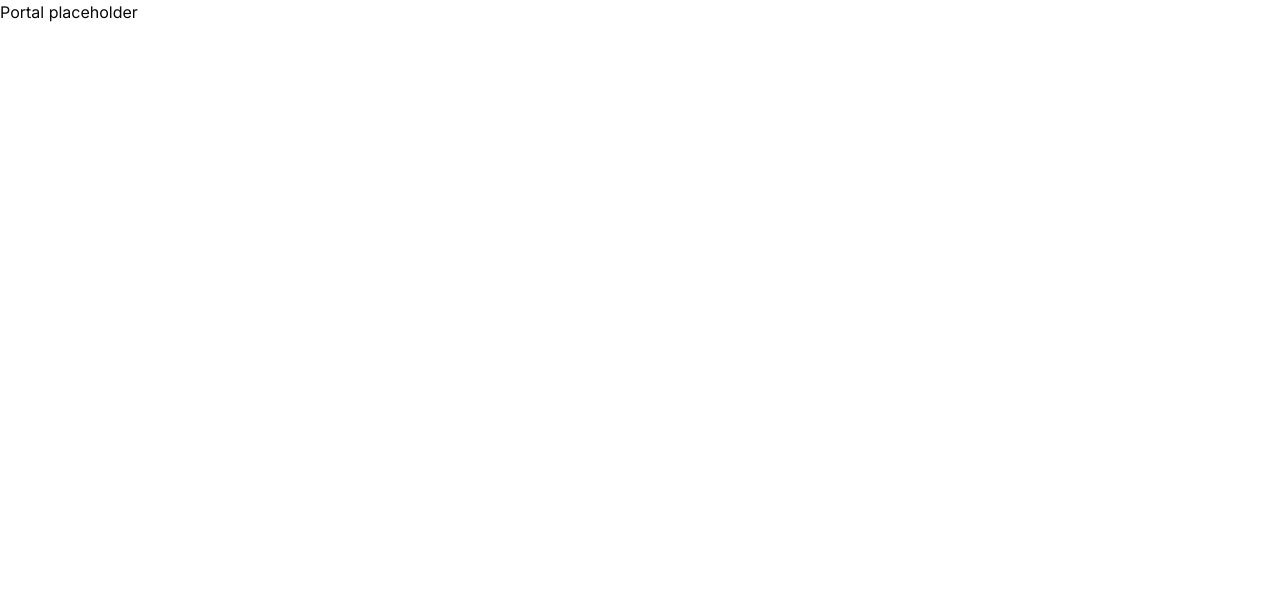
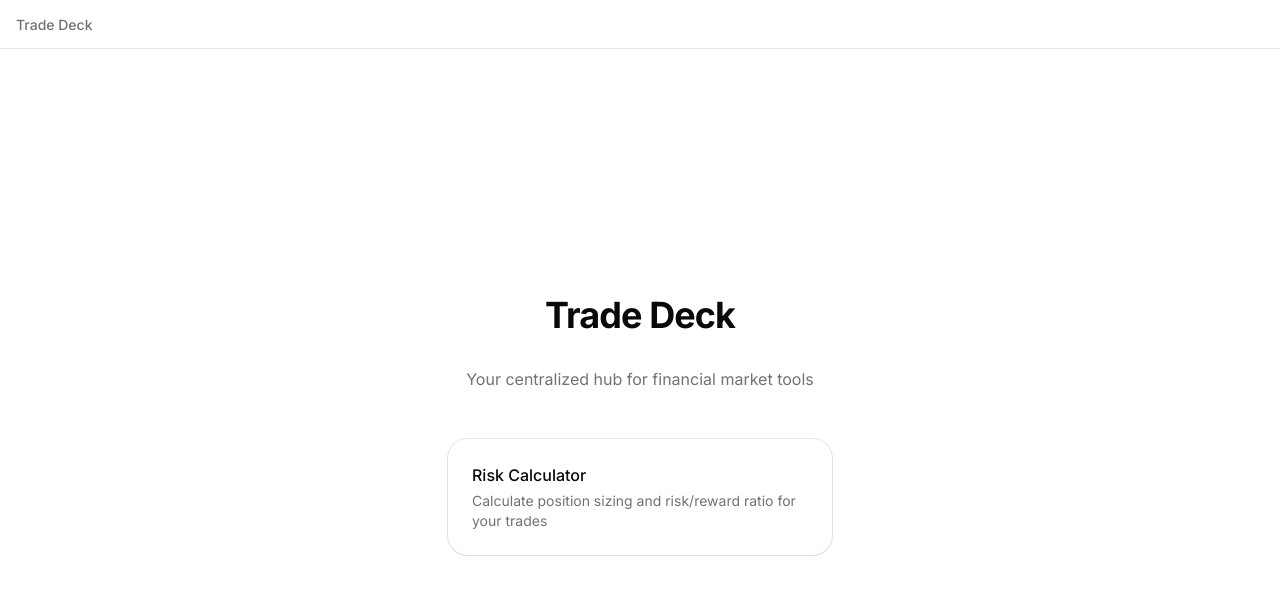
Before and after one commit to yogtanko/nokota, a Next.js app: page / in a window 1280 px wide. Shown: the top 594 px of the page. Built offline with nearby package versions, Linux system fonts and the light colour scheme.

Commit message:
feat: scaffold portal landing page with route groups

```diff
--- a/src/app/(app)/apps/risk-calculator/page.tsx
+++ b/src/app/(app)/apps/risk-calculator/page.tsx
@@ -1,3 +1,11 @@
 export default function RiskCalculatorPage() {
-  return <div>Risk calculator placeholder</div>
+  return (
+    <div className="flex flex-col items-center justify-center flex-1 px-4 py-16">
+      <h1 className="text-3xl font-bold tracking-tight mb-4">Risk Calculator</h1>
+      <p className="text-muted-foreground text-center max-w-md">
+        Calculate your position size, risk, and potential reward for IDX trades.
+        Coming soon.
+      </p>
+    </div>
+  )
 }
--- a/src/app/(app)/layout.tsx
+++ b/src/app/(app)/layout.tsx
@@ -1,3 +1,17 @@
+import Link from "next/link"
+
 export default function AppLayout({ children }: { children: React.ReactNode }) {
-  return <div className="flex flex-col min-h-screen">{children}</div>
+  return (
+    <div className="flex flex-col min-h-screen">
+      <header className="border-b">
+        <div className="container mx-auto px-4 py-3 flex items-center gap-4">
+          <Link href="/" className="text-sm text-muted-foreground hover:text-foreground transition-colors">
+            &larr; Back to apps
+          </Link>
+          <span className="text-sm font-medium">Trade Deck</span>
+        </div>
+      </header>
+      <main className="flex flex-col flex-1">{children}</main>
+    </div>
+  )
 }
--- a/src/app/(portal)/layout.tsx
+++ b/src/app/(portal)/layout.tsx
@@ -1,3 +1,12 @@
 export default function PortalLayout({ children }: { children: React.ReactNode }) {
-  return <div className="flex flex-col min-h-screen">{children}</div>
+  return (
+    <div className="flex flex-col min-h-screen">
+      <header className="border-b">
+        <div className="container mx-auto px-4 py-3">
+          <span className="text-sm font-medium text-muted-foreground">Trade Deck</span>
+        </div>
+      </header>
+      <main className="flex flex-col flex-1">{children}</main>
+    </div>
+  )
 }
--- a/src/app/(portal)/page.tsx
+++ b/src/app/(portal)/page.tsx
@@ -1,3 +1,25 @@
+import Link from "next/link"
+import { Card, CardContent, CardDescription, CardHeader, CardTitle } from "@/components/ui/card"
+
 export default function PortalPage() {
-  return <div>Portal placeholder</div>
+  return (
+    <div className="flex flex-col items-center justify-center flex-1 px-4 py-16">
+      <h1 className="text-4xl font-bold tracking-tight mb-8">Trade Deck</h1>
+      <p className="text-muted-foreground mb-12 text-center max-w-md">
+        Your centralized hub for financial market tools
+      </p>
+      <div className="grid gap-4 w-full max-w-sm">
+        <Link href="/apps/risk-calculator">
+          <Card className="transition-colors hover:bg-muted/50">
+            <CardHeader>
+              <CardTitle>Risk Calculator</CardTitle>
+              <CardDescription>
+                Calculate position sizing and risk/reward ratio for your trades
+              </CardDescription>
+            </CardHeader>
+          </Card>
+        </Link>
+      </div>
+    </div>
+  )
 }
```
